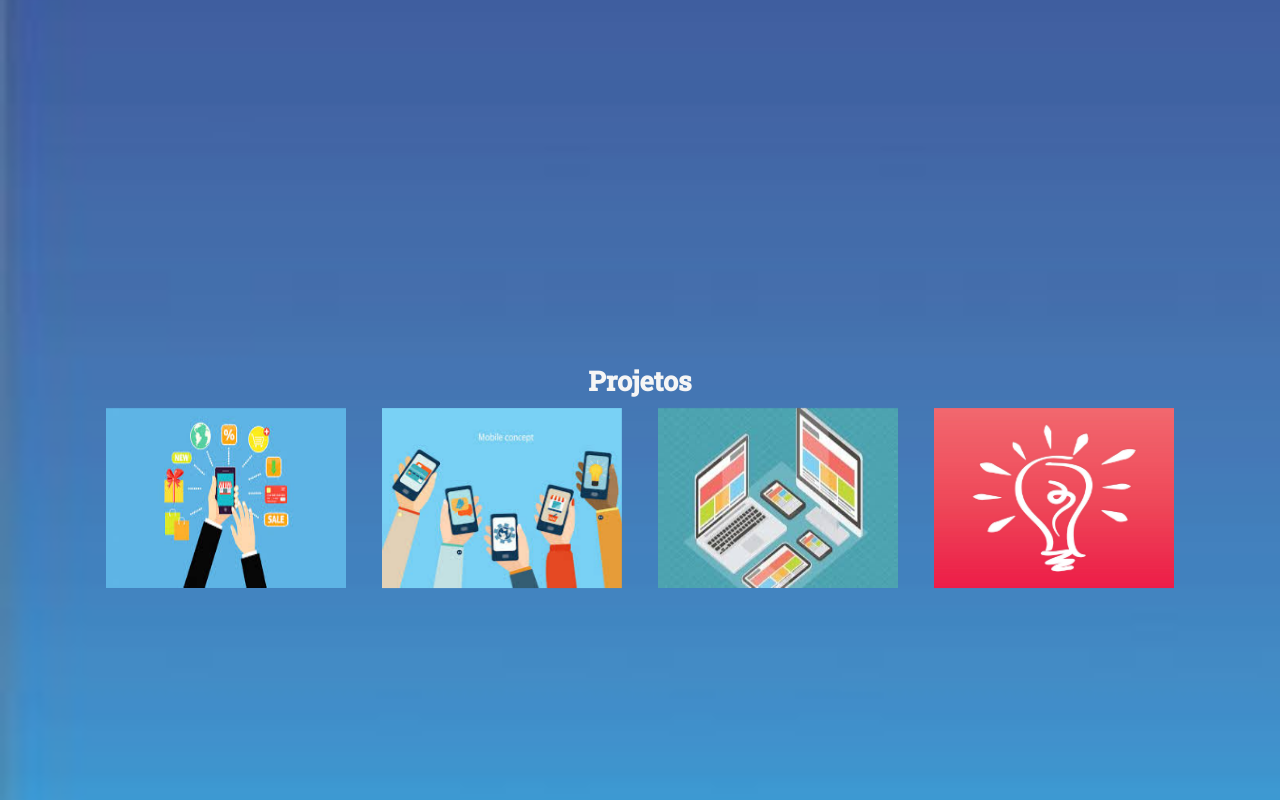
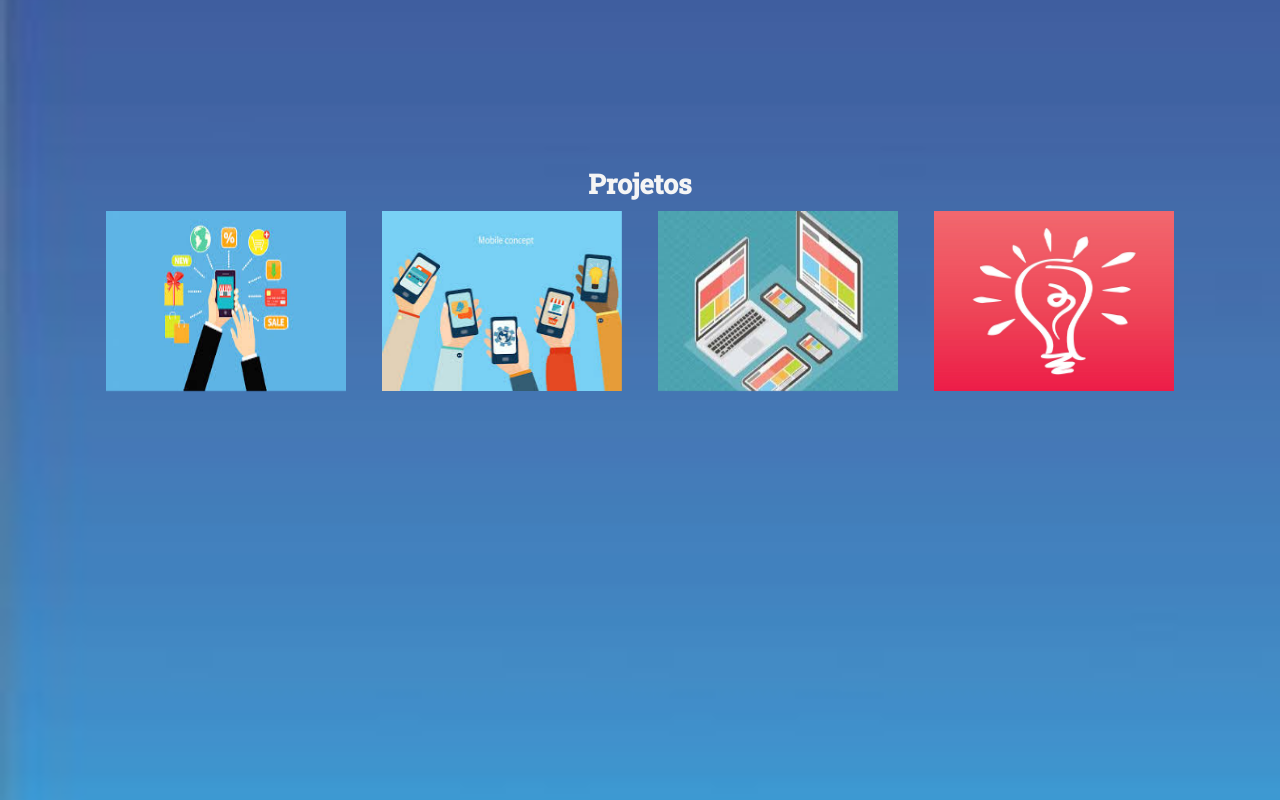
Before and after one commit to qualquernome474/final, a plain HTML site: page index.html in a window 1280 px wide. Shown: the part 1240-2040 px from the top of the page. Drawn offline with Linux system fonts and the light colour scheme.

Commit message:
Update estilos.css

```diff
--- a/css/estilos.css
+++ b/css/estilos.css
@@ -233,9 +233,3 @@ body {
       flex-direction: column;
    }
   }
- .portfolio {
-   display: flex;
-   justify-content: center;
-   align-items: center;
-   flex-direction: column
- }
```
